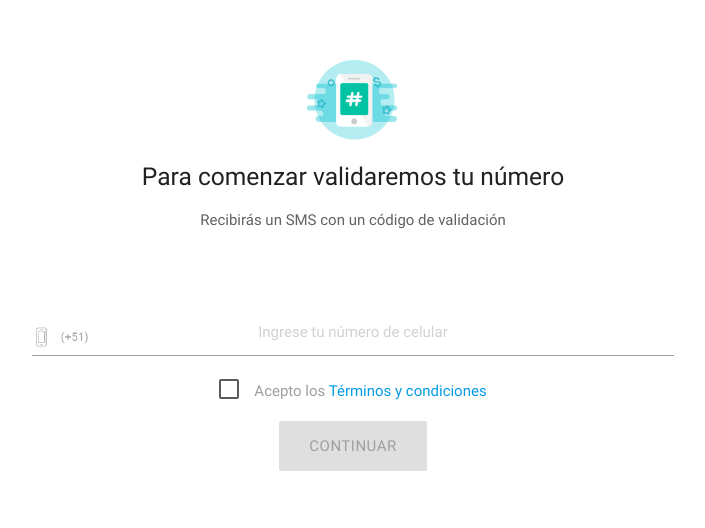
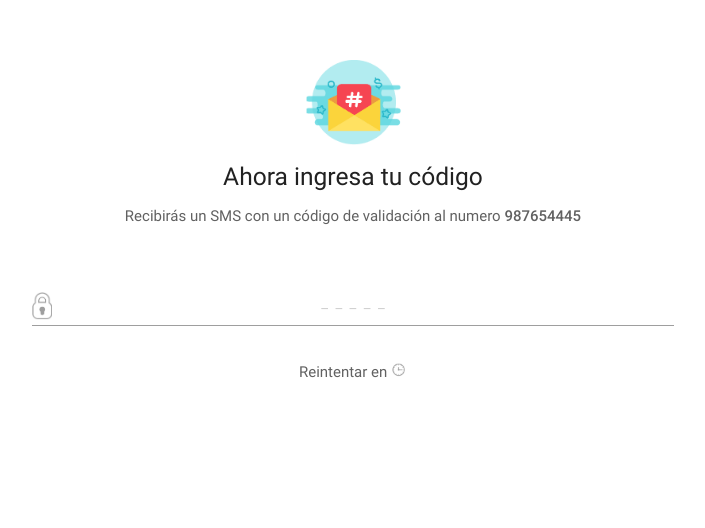
Before and after one commit to FlorTello/ProyectoFinal-Sprint5-YAPE, a website: page public/index.html in a window 1280 px wide. Shown: the part 179-707 px from the top of the page, without its empty margins (287-992 px from the left). Drawn offline with nearby package versions, Linux system fonts and the light colour scheme.

Commit message:
Agregando el componentes de regitrar codigo

```diff
--- a/public/css/main.css
+++ b/public/css/main.css
@@ -1,5 +1,6 @@
 .carousel,
-.register{
+.register,
+.register-codigo{
   margin-top: 25%;
   min-height: 60vh;
 }
--- a/public/index.html
+++ b/public/index.html
@@ -9,7 +9,7 @@
     <link href="https://fonts.googleapis.com/icon?family=Material+Icons" rel="stylesheet">
     <link type="text/css" rel="stylesheet" href="css/materialize.min.css"  media="screen,projection"/>
     <link rel="stylesheet" href="css/main.css">
-    <!-- <link rel="icon" href="assets/icon/favicon.ico"> -->
+    <link rel="icon" href="img/icons/bcp-logo.png">
   </head>
   <body>
     <div class="root container" id="root"></div>
@@ -18,6 +18,7 @@
     <script type="text/javascript" src="js/materialize.min.js"></script>
      <script src="js/components/welcome.js"></script>
      <script src="js/components/register.js"></script>
+     <script src="js/components/register_codigo.js"></script>
     <script src="js/index.js"></script>
   </body>
 </html>
--- a/public/js/components/regiter_codigo.js
+++ b/public/js/components/register_codigo.js
@@ -1,11 +1,17 @@
 'use strict';
 
-const RegiterCodigo = (update) => {
+const RegisterCodigo = (update) => {
   const container = $('<div class="center section row register-codigo"></div>');
   const header = Header(container,'img/icons/message.png','Ahora ingresa tu código','Recibirás un SMS con un código de validación al numero <strong>'+"987654445"+'</<trong>');
   const col = $('<div class="input-field center container"></div>');
   const input = $('<input id="search" class = "center" type="text" placeholder="_  _  _  _  _" required>');
-  const label = $('<label class="label-icon" for="search"><img src="img/icons/lock.png" alt="phone" width="60"></label>');
-  const p = $('<p>Reintentar en <img src="img/icons/clock.png" alt="phone" width="60"> </p>'+"21"+'');
+  const label = $('<label class="label-icon" for="search"><img src="img/icons/lock.png" alt="phone" width="20"></label>');
+  const p = $('<p class="grey-text text-darken-2">Reintentar en <img src="img/icons/clock.png" alt="phone" width="16"> </p>'+"21"+'');
 
+  col.append(input,label,p);
+
+  container.append(header);
+  container.append(col);
+
+  return container
 }
--- a/public/js/index.js
+++ b/public/js/index.js
@@ -4,26 +4,17 @@ const render = (root) => {
   root.empty();
   const wrapper = $('<div class="wrapper"></div>');
   if(state.screem == 0){
-    console.log("ddd");
     wrapper.append(Welcome(_=>{render(root)}));
-    // $('.carousel').carousel({fullWidth: true});
-    // $('.carousel.carousel-slider').carousel({fullWidth: true});
+  }else  if(state.screem == 1){
+    wrapper.append(Regiter(_=>{render(root)}));
+  }else  if(state.screem == 2){
+    wrapper.append(RegisterCodigo(_=>{render(root)}));
   }
-  if(state.screem == 1){
-    console.log("ddd");
-    wrapper.append(Regiter(_=>{render(root)}));
-    // $('.carousel').carousel({fullWidth: true});
-    // $('.carousel.carousel-slider').carousel({fullWidth: true});
-  }
-  // wrapper.append(Cartelera(data));
-
-  //   $('.carousel').carousel({fullWidth: true});
-  // $('.carousel.carousel-slider').carousel({fullWidth: true});
   root.append(wrapper);
 }
 const state = {
   clients: null,
-  screem: 1
+  screem: 2
 };
 
 $( _ => {
```
